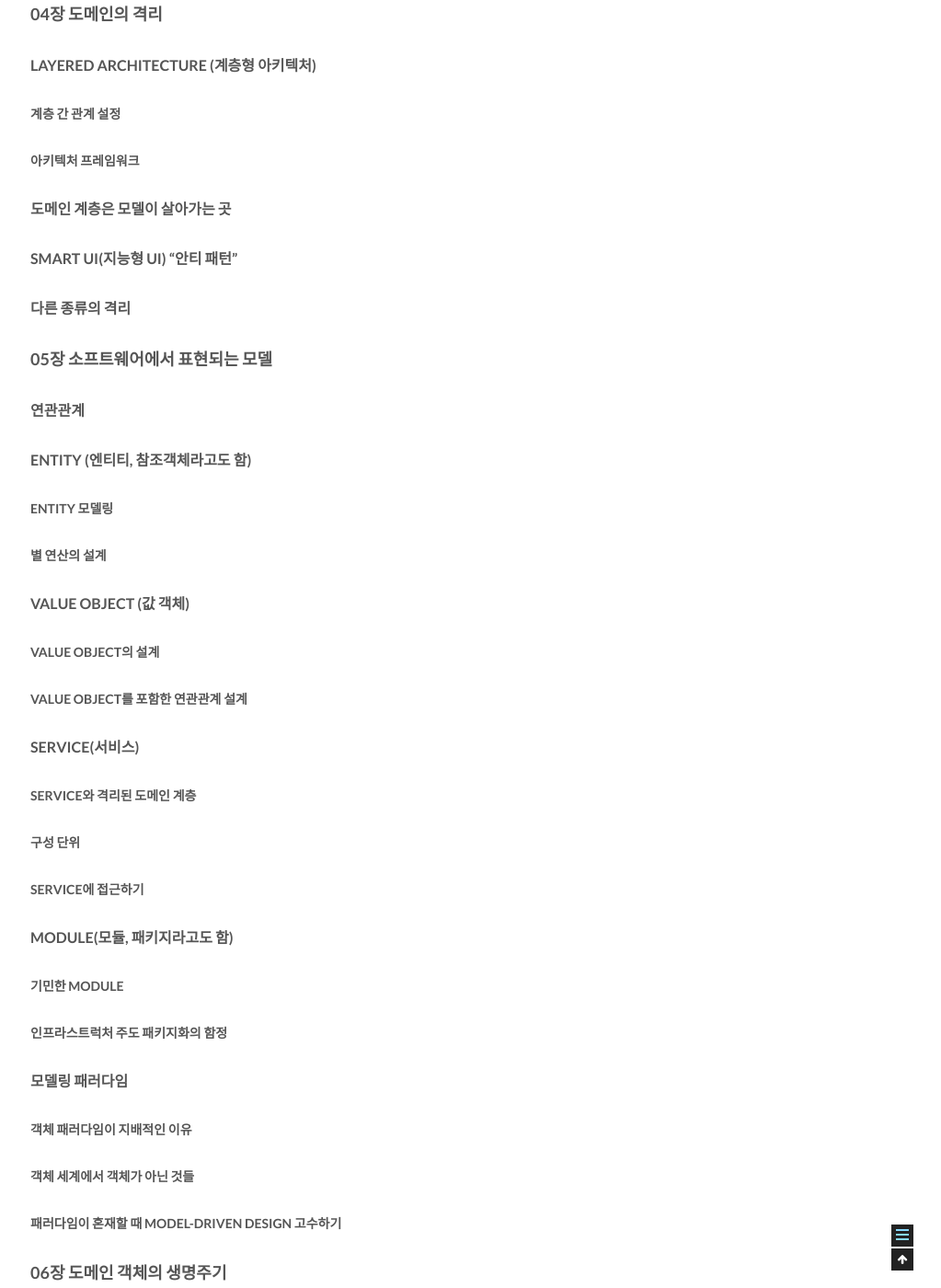
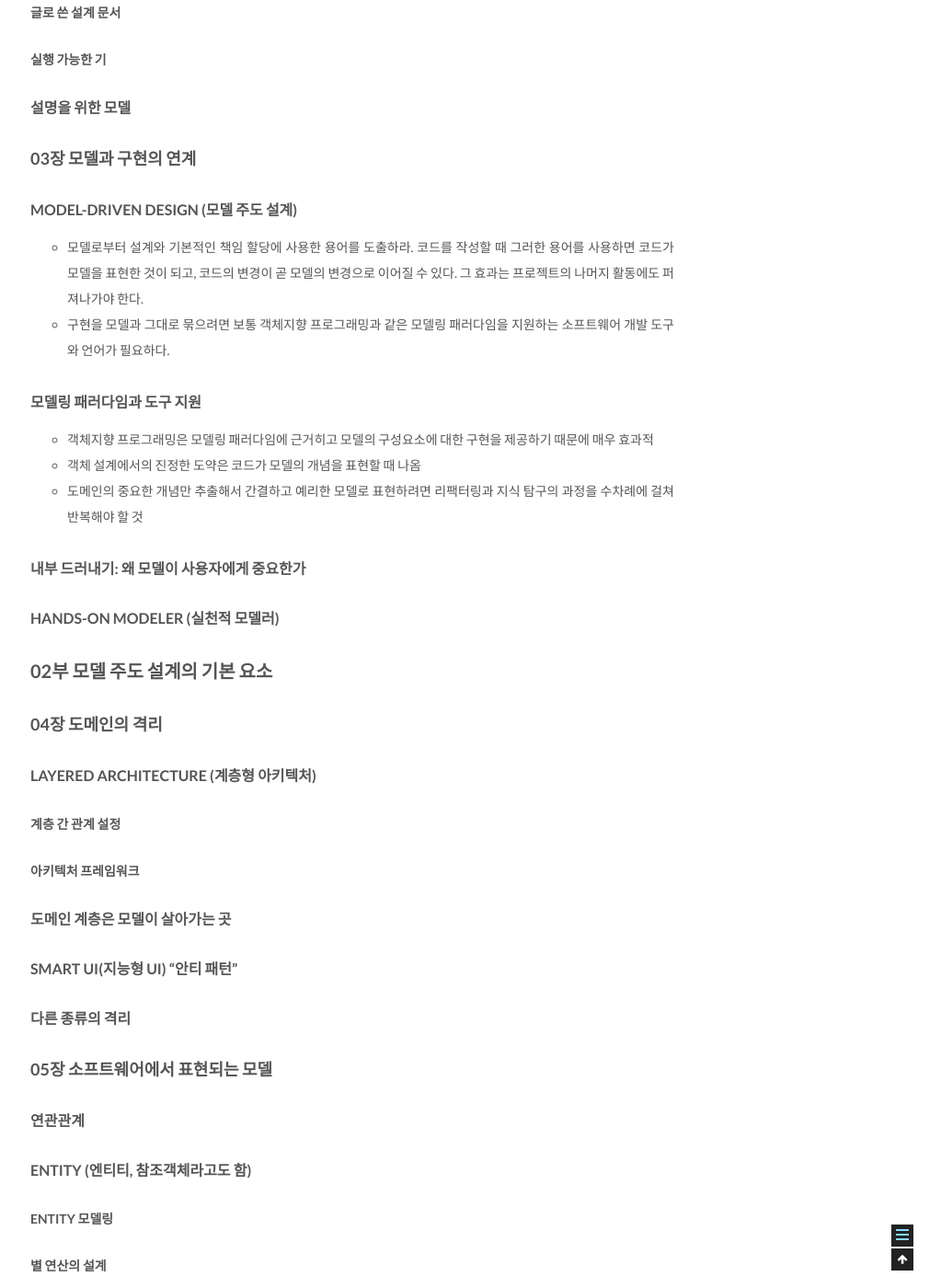
Before and after one commit to csj4032/csj4032.github.io, a Jekyll site: the page built from _posts/2018-02-21-도메인주도설계.md, in a window 1280 px wide and 1400 px high, scrolled down 7484 px. Shown: the whole window at 92% size, without its empty margins (257-1280 px from the left). Built offline with Jekyll 4.4.1, drawn with Linux system fonts in a browser that asks for light colours; some of the changed text lies outside the part shown.

Commit message:
도메인 주도 설계 포스팅 수정

```diff
--- a/_posts/2018-02-21-도메인주도설계.md
+++ b/_posts/2018-02-21-도메인주도설계.md
@@ -152,6 +152,9 @@ public boolean isAllowed(Cargo calgo, Voyage voyage) {
 
 #### 한 팀, 한 언어
 * 수준 높은 도메인 전문가도 해당 모델을 이해하지 못한다면 모델이 뭔가 잘못된 것이다.
+* UBIQUITOUS LANGUAGE가 마련되면 개발자 간의 대화, 도메인 전문가 간의 논의, 코드 자체에 포함된 표현까지 이 모든 것이 공유된 도메인 모델에서 비롯된 동일한 언어를 기반
+
+![도메인주도설계](/assets/images/books/컴퓨터공학/소프트웨어공학/도메인주도설계/figure_2-3.png)
 
 #### 문서와 다이어그램
 
@@ -164,8 +167,13 @@ public boolean isAllowed(Cargo calgo, Voyage voyage) {
 ### 03장 모델과 구현의 연계
 
 #### MODEL-DRIVEN DESIGN (모델 주도 설계)
+* 모델로부터 설계와 기본적인 책임 할당에 사용한 용어를 도출하라. 코드를 작성할 때 그러한 용어를 사용하면 코드가 모델을 표현한 것이 되고, 코드의 변경이 곧 모델의 변경으로 이어질 수 있다. 그 효과는 프로젝트의 나머지 활동에도 퍼져나가야 한다.
+* 구현을 모델과 그대로 묶으려면 보통 객체지향 프로그래밍과 같은 모델링 패러다임을 지원하는 소프트웨어 개발 도구와 언어가 필요하다.
 
 #### 모델링 패러다임과 도구 지원
+* 객체지향 프로그래밍은 모델링 패러다임에 근거히고 모델의 구성요소에 대한 구현을 제공하기 때문에 매우 효과적
+* 객체 설계에서의 진정한 도약은 코드가 모델의 개념을 표현할 때 나옴
+* 도메인의 중요한 개념만 추출해서 간결하고 예리한 모델로 표현하려면 리팩터링과 지식 탐구의 과정을 수차례에 걸쳐 반복해야 할 것
 
 #### 내부 드러내기: 왜 모델이 사용자에게 중요한가
 
```
Also changed, not shown: assets/images/books/컴퓨터공학/소프트웨어공학/도메인주도설계/figure_2-3.png (added).
